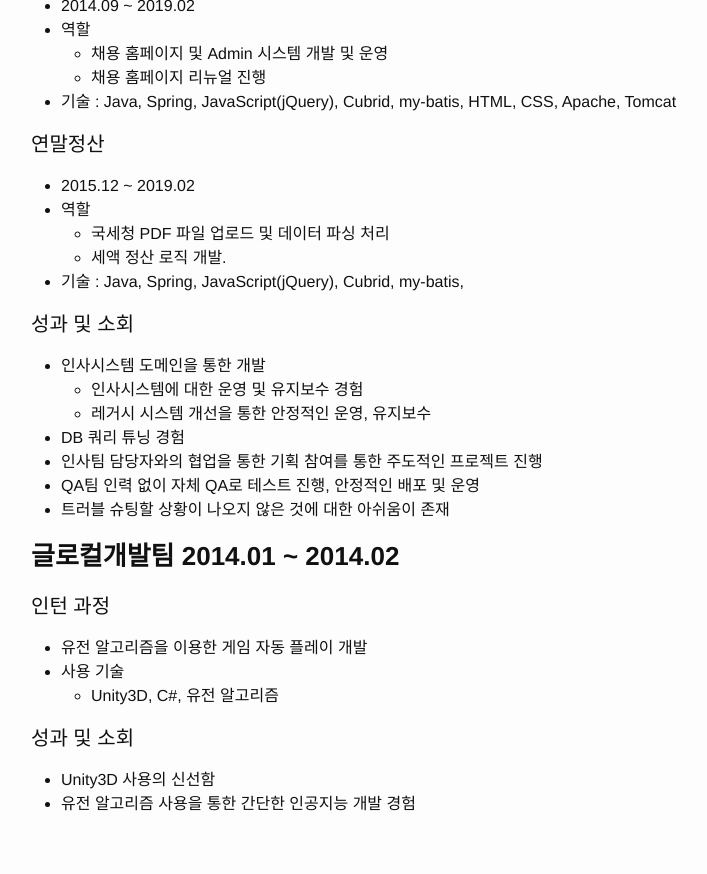
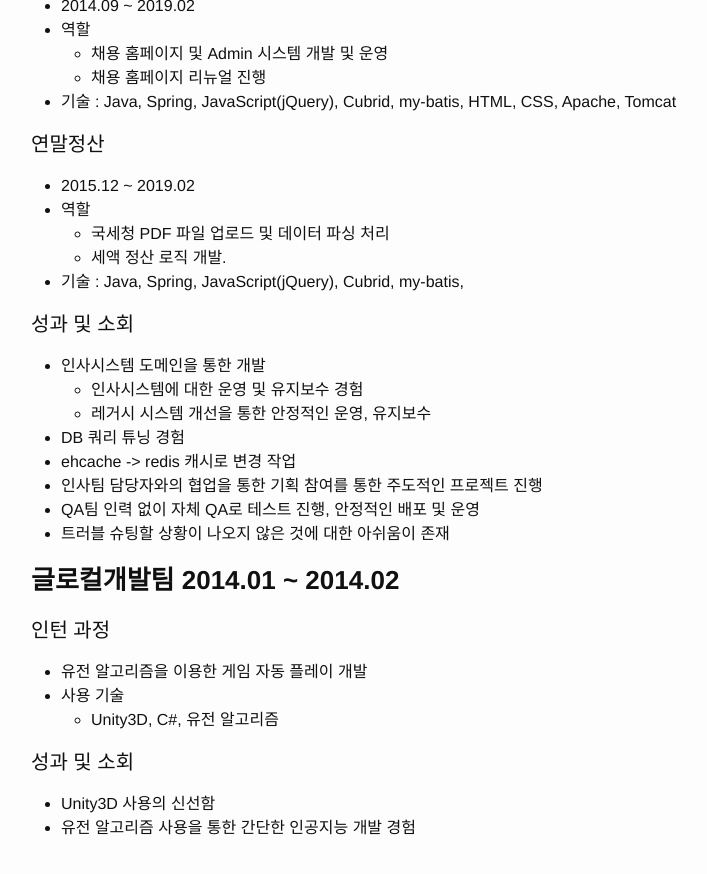
Before and after one commit to ColdWM/resume, a Jekyll site: the page built from _posts/2021-08-20-resume.md, in a window 1280 px wide and 900 px high, scrolled down 2123 px. Shown: the top 874 px of the window, without its empty margins (239-946 px from the left). Built offline with Jekyll 4.4.1, drawn with Linux system fonts in a browser that asks for light colours; Markdown is read by kramdown in place of the engine named in the settings.

Commit message:
작업 내용 추가

```diff
--- a/_posts/2021-08-20-resume.md
+++ b/_posts/2021-08-20-resume.md
@@ -97,6 +97,7 @@ categories: resume
   * 인사시스템에 대한 운영 및 유지보수 경험
   * 레거시 시스템 개선을 통한 안정적인 운영, 유지보수
 * DB 쿼리 튜닝 경험
+* ehcache -> redis 캐시로 변경 작업
 * 인사팀 담당자와의 협업을 통한 기획 참여를 통한 주도적인 프로젝트 진행
 * QA팀 인력 없이 자체 QA로 테스트 진행, 안정적인 배포 및 운영
 * 트러블 슈팅할 상황이 나오지 않은 것에 대한 아쉬움이 존재
```
